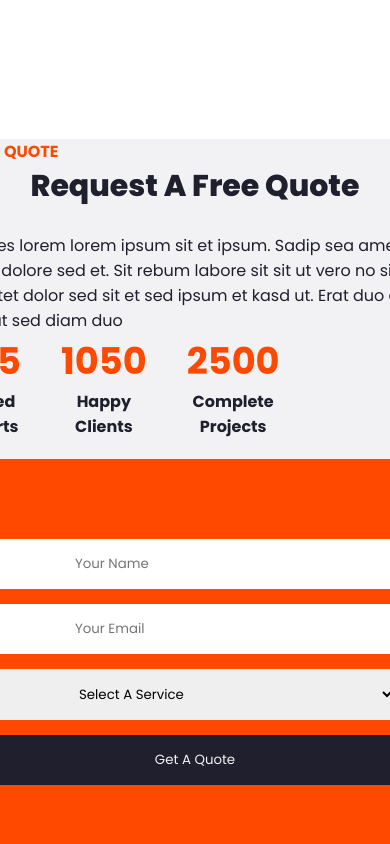
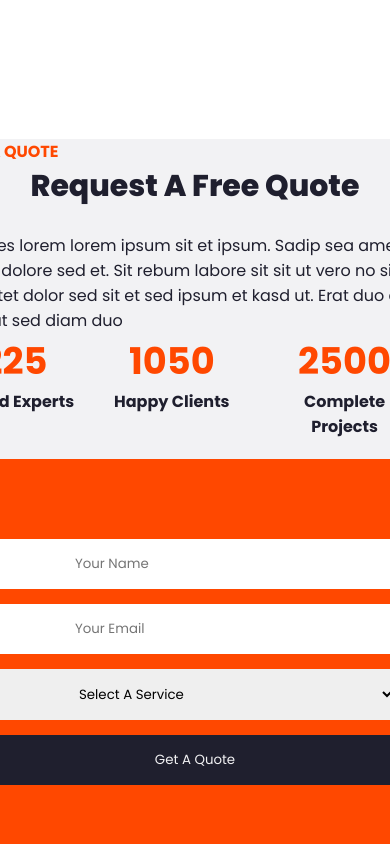
Before and after one commit to flaviare1s/faster-landing-page, a website: page index.html in a window 390 px wide. Shown: the part 640-1484 px from the top of the page. Drawn offline with Linux system fonts and the light colour scheme.

Commit message:
style: ajusta responsividade

```diff
--- a/css/style.css
+++ b/css/style.css
@@ -197,7 +197,7 @@ body {
   margin-top: 50px;
 }
 
-.quote .container {
+.quote {
   background-color: var(--secondary);
 }
 
@@ -234,9 +234,6 @@ body {
 .quote-form {
   flex: 1; /* Faz o formulário ocupar o espaço disponível */
   max-width: 500px; /* Limita a largura do formulário */
-}
-
-.quote-info {
 }
 
 .quote-texto {
@@ -363,10 +360,17 @@ article.preco {
   color: var(--dark);
 }
 
+.grid-quote-container {
+  display: flex;
+  flex-direction: column;
+  align-items: center;
+  justify-content: center;
+  max-width: 70%;
+  margin: 0 auto;
+}
+
 .grid-quote-dados {
-  display: grid;
-  grid-template-columns: repeat(3, 1fr);
-  max-width: 500px;
+  display: flex;
 }
 
 .quote-dados {
--- a/index.html
+++ b/index.html
@@ -38,7 +38,7 @@
             </div>
         </section>
         <section class="quote" id="quote">
-          <div class="container">
+          <div class="container grid-quote-container">
             <div class="grid-quote">
               <div class="grid-quoteaa">
                 <div class="quote-texto">
@@ -136,8 +136,8 @@
           </section>
         <section class="team">
           <div class="container">
-              <h4>DELIVERY TEAM</h4>
-              <h1>Meet Out Delivery Team</h1>
+              <h2 class="section-title">DELIVERY TEAM</h2>
+              <h3 class="section-subtitle">Meet Out Delivery Team</h3>
               <div class="grid-team">
                   <article></article>
                   <article></article>
```
